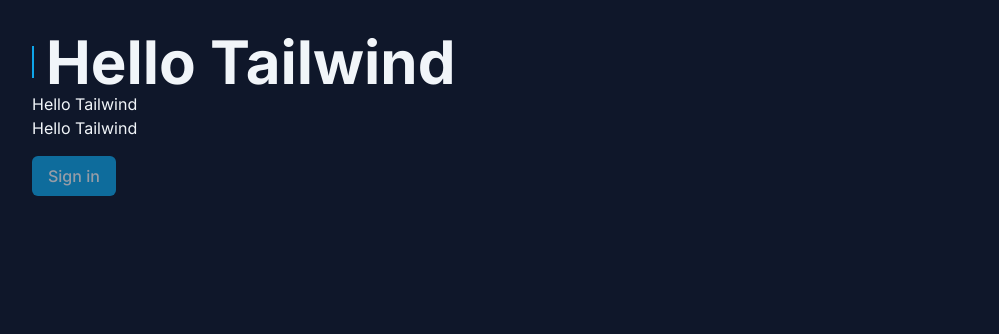
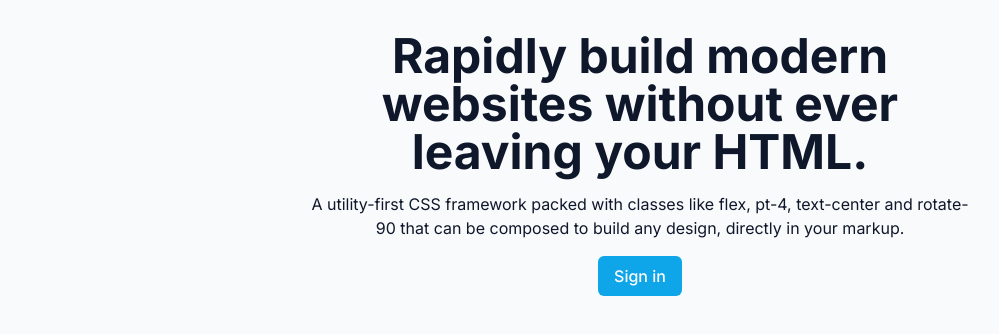
Before and after one commit to luanrem/tailwind-next, a Next.js app: page / in a window 1280 px wide. Shown: the top 334 px of the page, without its empty margins (0-999 px from the left). Built offline with nearby package versions, Linux system fonts and the light colour scheme.

Commit message:
C01 - Dark Mode no Tailwind

```diff
--- a/src/app/page.tsx
+++ b/src/app/page.tsx
@@ -1,13 +1,16 @@
 
 export default function Home() {
   return (
-    <div className="p-8 bg-slate-900 text-slate-100 h-screen">
-      <h1 className="font-bold text-3xl sm:text-5xl lg:text-6xl flex items-center gap-3 before:w-0.5 before:h-8 before:bg-sky-500 before:flex">Hello Tailwind</h1>
-      <h2>Hello Tailwind</h2>
-      <p>Hello Tailwind</p>
-      <button disabled className="bg-sky-500 px-4 py-2 rounded-md font-medium mt-4 enabled:hover:bg-sky-600 disabled:opacity-60 disabled:cursor-not-allowed">
-        Sign in
-      </button>
+    <div className="p-8 bg-slate-50 text-slate-900 dark:bg-slate-900 dark:text-slate-100 h-screen flex flex-col items-center text-center">
+      <div className="max-w-2xl">
+        <h1 className="font-bold text-3xl sm:text-4xl lg:text-5xl">
+          Rapidly build modern websites without ever leaving your HTML.
+        </h1>
+        <p className="mt-4 dark:text-slate-400">A utility-first CSS framework packed with classes like flex, pt-4, text-center and rotate-90 that can be composed to build any design, directly in your markup.</p>
+        <button className="bg-sky-500 dark:bg-sky-400 dark:text-sky-950 text-white px-4 py-2 rounded-md font-medium mt-4 enabled:hover:bg-sky-600 disabled:opacity-60 disabled:cursor-not-allowed">
+          Sign in
+        </button>
+      </div>
     </div>
   )
 }
```
